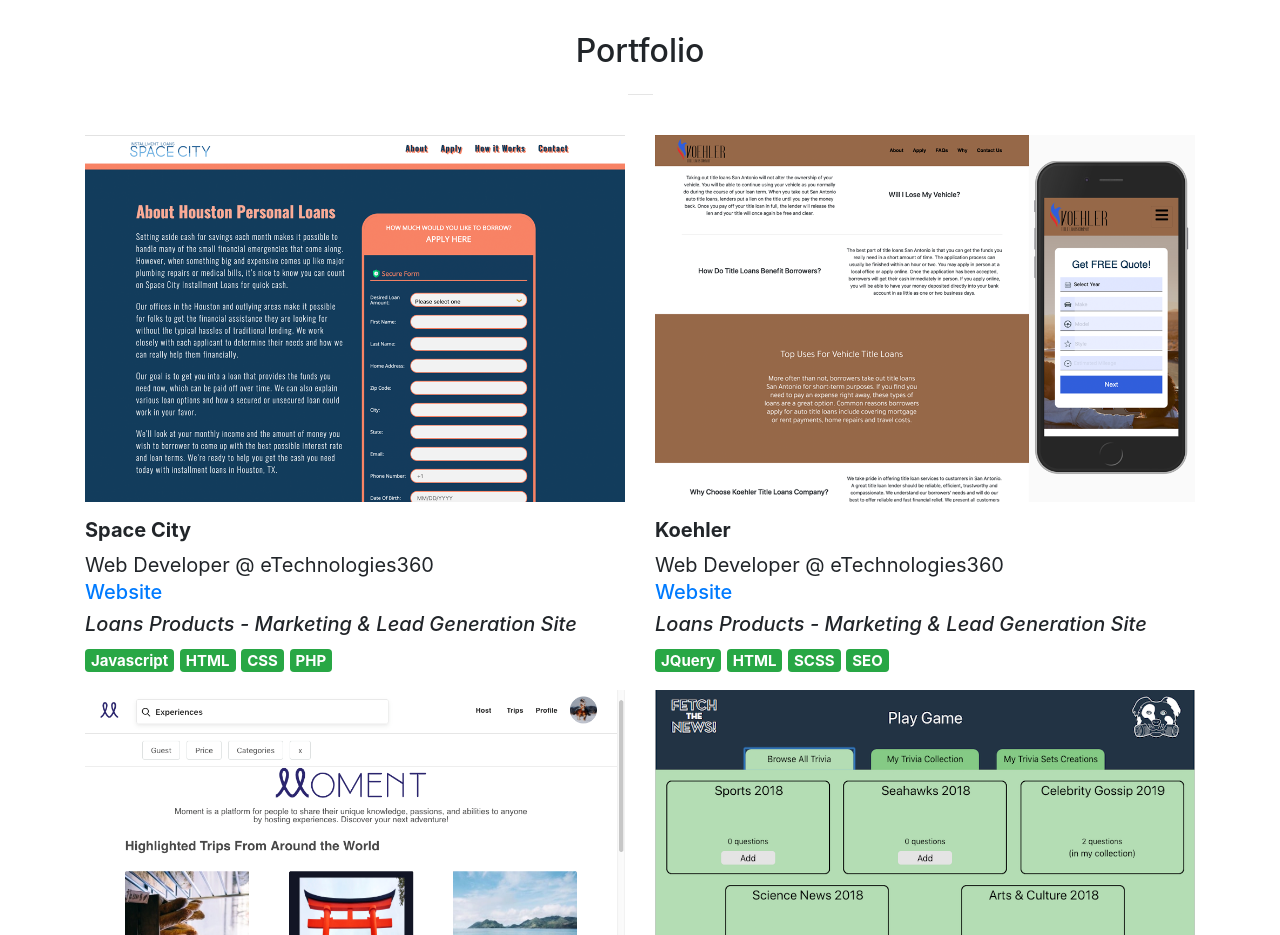
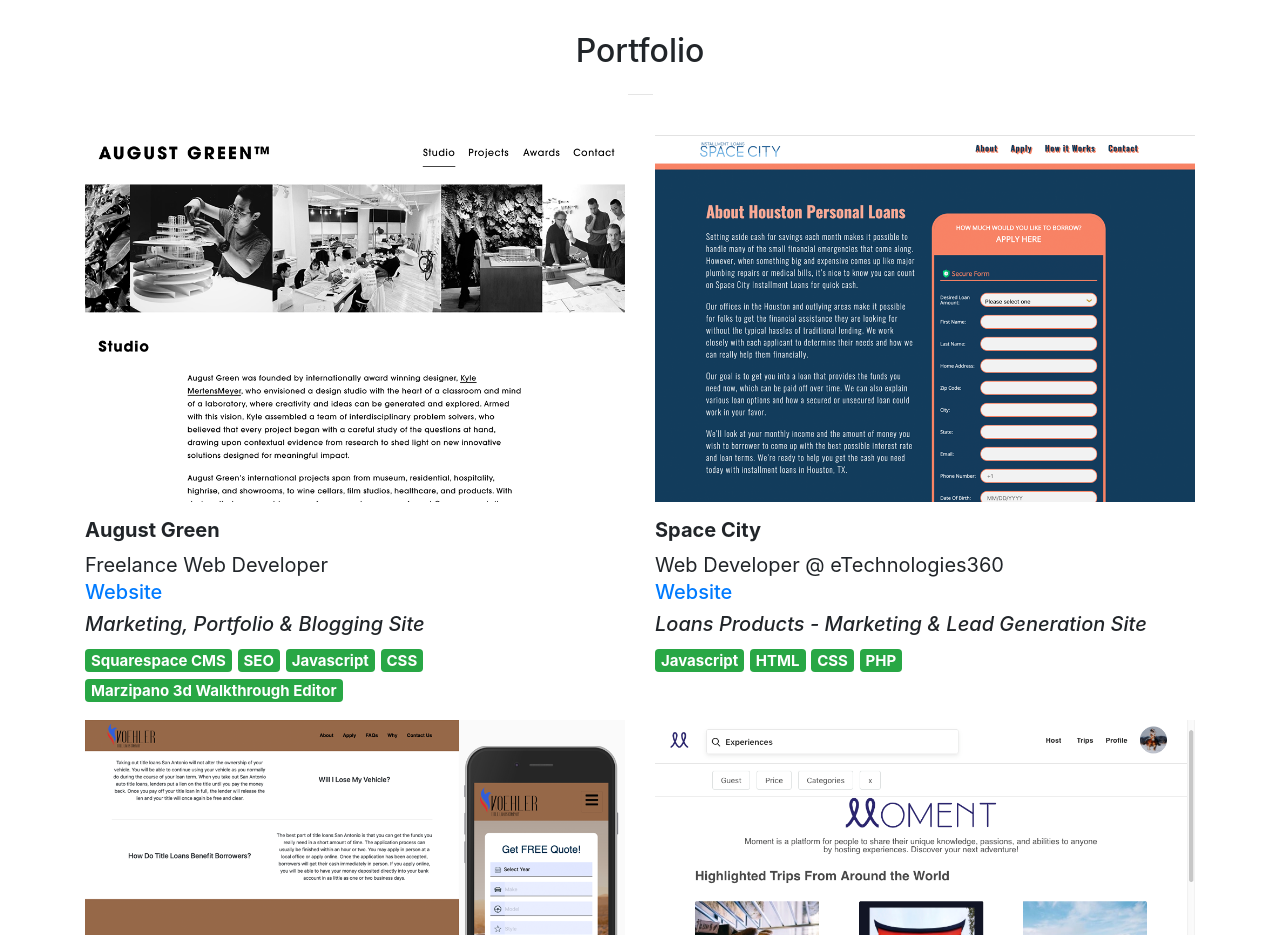
Before and after one commit to MDShields7/portfolio, a website with bundled scripts: page index.html in a window 1280 px wide. Shown: the part 2380-3315 px from the top of the page. Built offline with nearby package versions, Linux system fonts and the light colour scheme; files whose address does not match are found by name.

Commit message:
added august green to portfolio

```diff
--- a/index.html
+++ b/index.html
@@ -304,6 +304,26 @@
     </div>
     <div class="container">
       <div class="row justify-content-center">
+        <div class="col-lg-6 col-md-12 mt-3">
+          <a class="portfolio-box" target="_blank">
+            <div class="portfolio-box-caption">
+              <div class="portfolio-box-caption-content">
+                <div class="text-secondary">A <span class="badge badge-success"></span>Squarespace website</span> giving August Green a web presence to showcase projects, display awards, and provide a contact for potential clients. Matt's work includes <span class="badge badge-success"></span>SEO</span> strategy and tracking with Google Analytics, coordination on <span class="badge badge-success">social media</span> outlets, and adding social sharing images. Also, it includesCustom javascript and CSS, and hosting and customization of a <span class="badge badge-success"></span>360 degree 3d walkthrough</span>.
+                </div>
+              </div>
+            </div>
+            <img class="portfolio-box-img img-fluid" src="img/portfolio/thumbnails/augustgreen.png" alt="" />
+          </a>
+          <div class="portfolio-box">
+            <h5 class="mt-3"><b>August Green</b></h5>
+            <p>Freelance Web Developer</p>
+            <h5>
+              <a href="https://www.augustgreen.com/"> Website</a>
+            </h5>
+            <h5><i>Marketing, Portfolio & Blogging Site</i></h5>
+            <p><span class="badge badge-success">Squarespace CMS</span> <span class="badge badge-success">SEO</span> <span class="badge badge-success">Javascript</span> <span class="badge badge-success">CSS</span> <span class="badge badge-success">Marzipano 3d Walkthrough Editor</span> </p>
+          </div>
+        </div>
         <div class="col-lg-6 col-md-12 mt-3">
           <a class="portfolio-box" target="_blank">
             <div class="portfolio-box-caption">
```
Also changed, not shown: img/portfolio/thumbnails/augustgreen.png (added), 1 other file.
